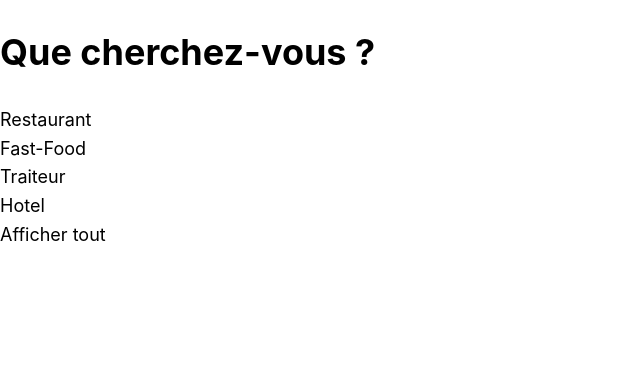
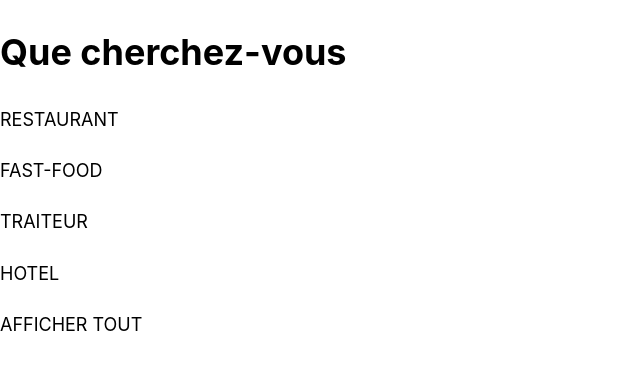
Before and after one commit to Ravelonarivo/toriko, a Next.js app: page / in a window 1280 px wide. Shown: the top 370 px of the page, without its empty margins (0-640 px from the left). Built offline with nearby package versions, Linux system fonts and the light colour scheme.

Commit message:
add dynamic routes

```diff
--- a/components/Choises/Choises.js
+++ b/components/Choises/Choises.js
@@ -1,15 +1,31 @@
 import Link from 'next/link';
+import utilStyles from '../../styles/utils.module.css';
 
 const Choises = () => {
+	const choises = ['restaurant', 'fast-food', 'traiteur', 'hotel', 'afficher tout'];
 	return (
-		<div>
-			<h1>Que cherchez-vous ?</h1>
-	      	<Link href="/content/results"><a>Restaurant</a></Link><br/>
-	      	<Link href="/content/results"><a>Fast-Food</a></Link><br/>
-	      	<Link href="/content/results"><a>Traiteur</a></Link><br/>
-	      	<Link href="/content/results"><a>Hotel</a></Link><br/>
-	      	<Link href="/content/results"><a>Afficher tout</a></Link><br/>
-		</div>
+		<>
+			<h1>Que cherchez-vous</h1>
+			<ul className={ utilStyles.list }>
+				{
+					choises.map((choise, index) => (
+						<li className={ utilStyles.listItem } key={ index}>
+							<Link href="/content/[results]" as={`/content/${choise}`}>
+								<a className="">
+								{ choise }
+								</a>
+							</Link>
+						</li>
+					))
+				}
+			</ul>
+
+			<style jsx>{`
+				a {
+					text-transform: uppercase;
+				}
+			`}</style>
+		</>
 	);
 };
 
--- a/components/layout.js
+++ b/components/layout.js
@@ -1,5 +1,4 @@
-import styles from './layout.module.css';
-import utilStyles from '../styles/utils.module.css';
+import styles from './layout.module.css'
 
 const Layout = ({ children }) => {
 	return <div>{ children }</div>
--- a/styles/utils.module.css
+++ b/styles/utils.module.css
@@ -1 +1,10 @@
 /* utility CSS classes for typography and others that will be useful across multiple components */
+.list {
+	list-style: none;
+	padding: 0;
+	margin: 0;
+}
+
+.listItem {
+	margin: 0 0 1.25rem;
+}
```
Also changed, not shown: pages/content/[results].js (renamed from pages/content/results.js).
